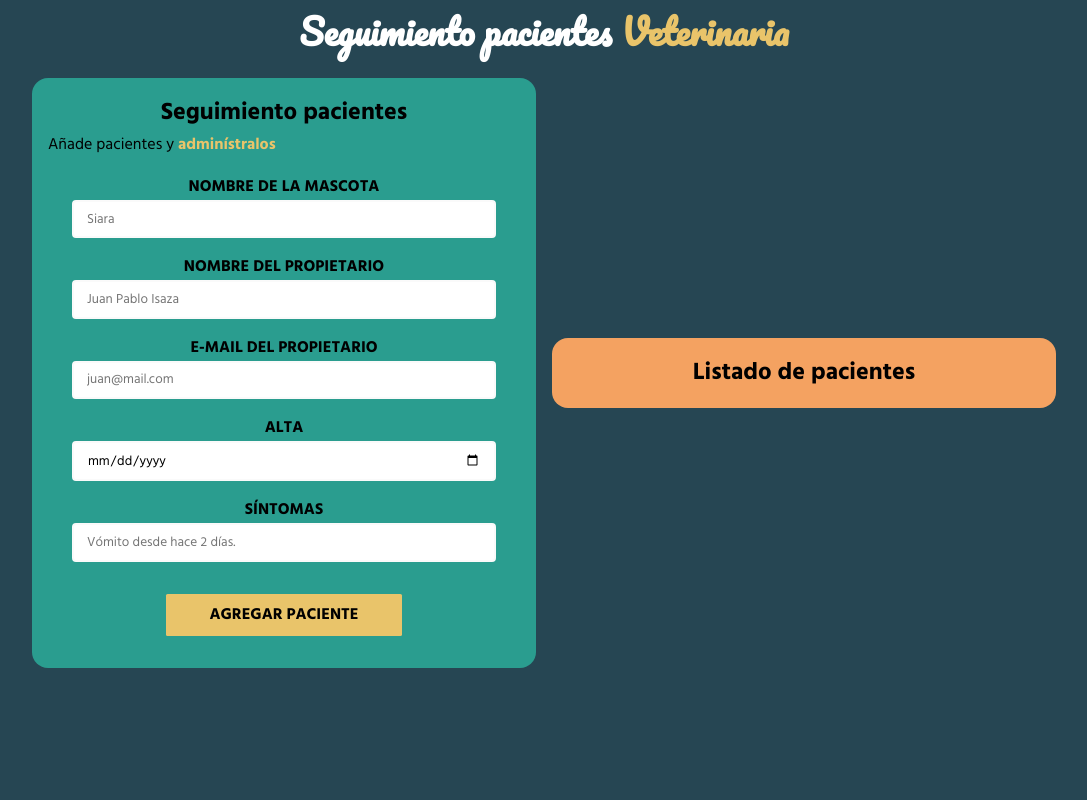
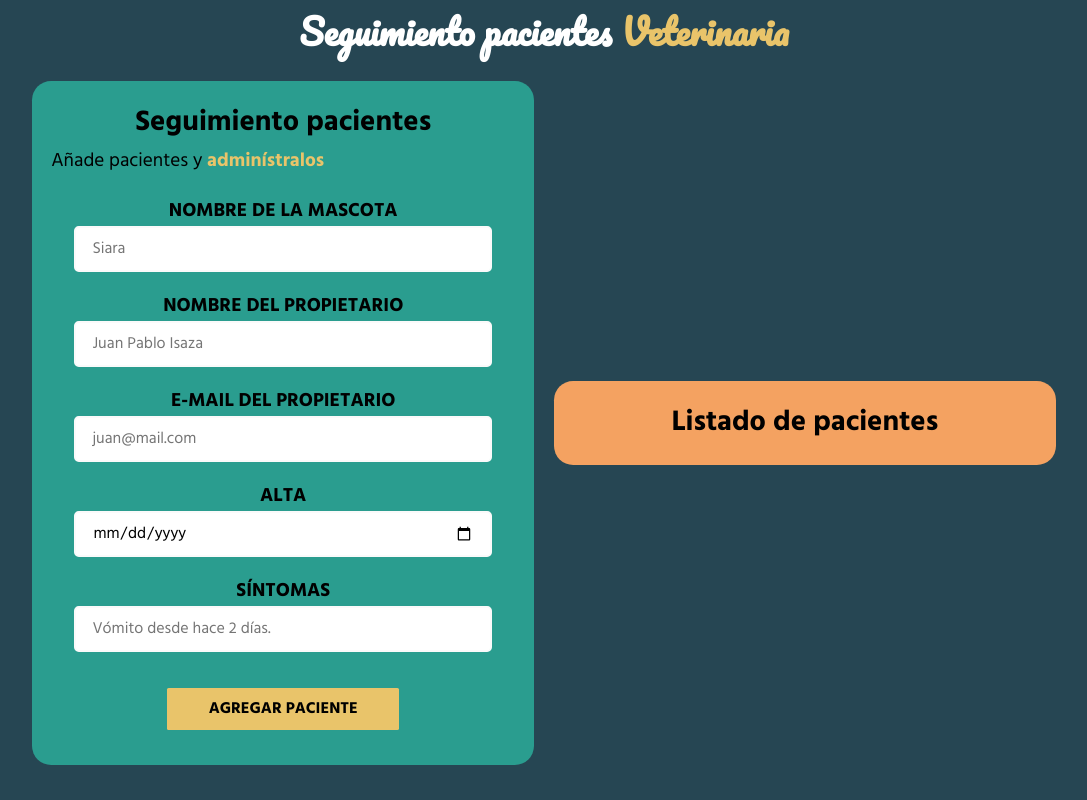
Before and after one commit to jisazamp/citas-veterinaria-react, a React (Vite) app: page / in a window 1280 px wide. Shown: the whole page, without its empty margins (96-1183 px from the left). Built offline with nearby package versions, Linux system fonts and the light colour scheme.

Commit message:
Fixed some styles for the date picker

```diff
--- a/package.json
+++ b/package.json
@@ -3,7 +3,7 @@
   "private": true,
   "version": "0.0.0",
   "scripts": {
-    "dev": "vite",
+    "dev": "vite --host",
     "build": "vite build",
     "preview": "vite preview"
   },
--- a/src/index.css
+++ b/src/index.css
@@ -15,6 +15,7 @@
 
 body {
   font-family: 'Hind', sans-serif;
+  font-size: 1.2rem;
   background-color: var(--clr-primary);
   margin: 0;
   padding: 0;
@@ -85,13 +86,20 @@ p {
 }
 
 .pets-form__input-field {
+  -webkit-appearance: none;
+  appearance: none;
   font-family: 'Hind';
+  font-size: 1rem;
   padding: 0.5em 1em;
   max-width: 30rem;
   width: 90%;
   border: none;
   border-radius: 0.3em;
   border: 2px solid #FAFAFA;
+}
+
+#medicalRelease {
+  height: 2.875em;
 }
 
 .pets-form__input-field:focus {
```
